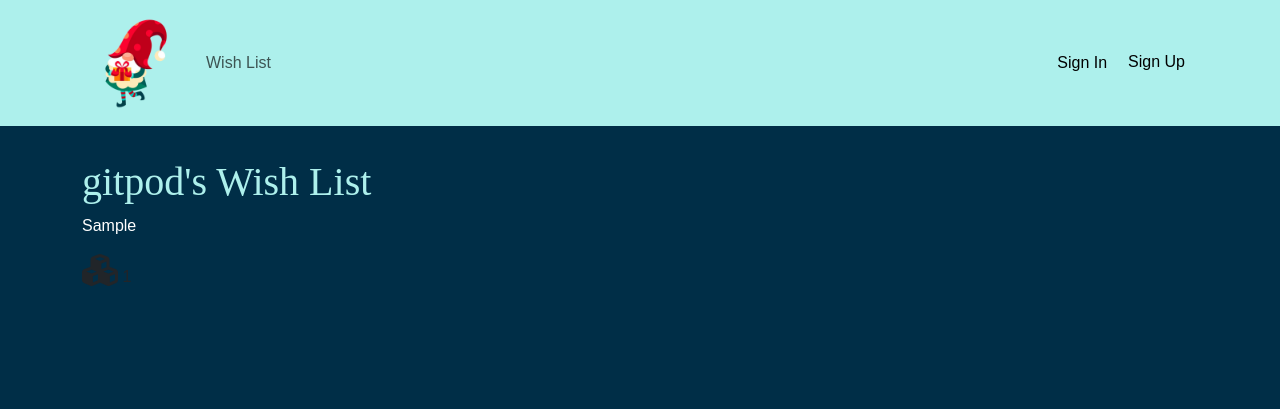
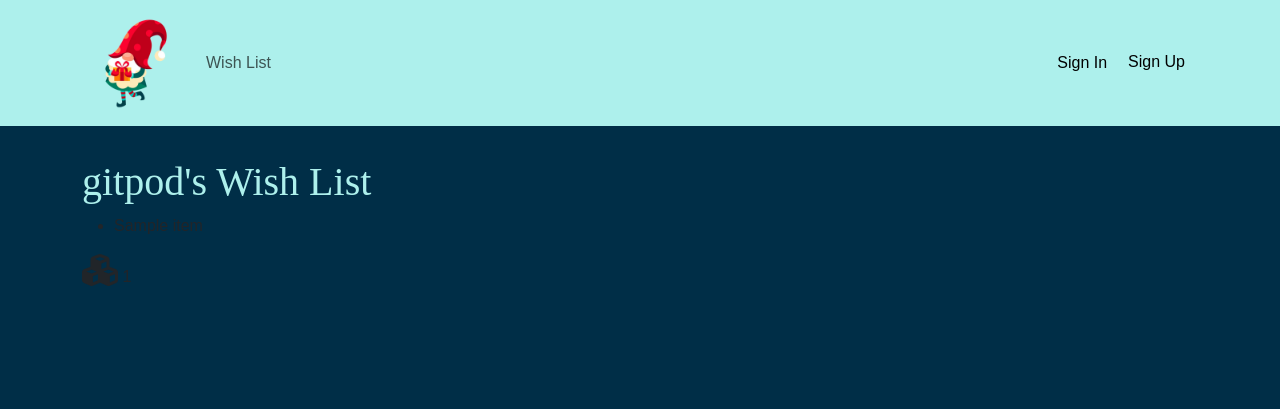
Before and after one commit to glaw2000/Christmas-Fun, a Django app: template list/templates/list/wish_list.html in a window 1280 px wide. Shown: the top 409 px of the page. Run offline with Django 4.2, Linux system fonts and the light colour scheme; data comes from the database, SQL or seed files in the repository; tables that the repository leaves empty hold one stand-in row (values such as "Sample post"); the template is opened without the code that fills it: values that come from a table or form of the project are taken from there, most other values are stand-ins (such as "Sample title", 1, 10 or a date in 2020); data that the repository does not hold is empty; some libraries are stand-ins or nearby versions; some web fonts are replaced.

Commit message:
update wish_item field type in list/models.py

```diff
--- a/list/models.py
+++ b/list/models.py
@@ -8,10 +8,11 @@ class WishList(models.Model):
     """
     fk_user_id = models.ForeignKey(
         User, on_delete=models.CASCADE, related_name="wisher")
-    wish_item = models.TextField()
+    wish_item = models.JSONField()
 
     def __str__(self):
-        return f"{self.fk_user_id}'s wish: {self.wish_item[:50]}"
+        wishes = self.wish_item if isinstance(self.wish_item, list) else []
+        return f"{self.fk_user_id}'s wishes: {', '.join(wishes[:3])}"
 
 
 
--- a/list/templates/list/wish_list.html
+++ b/list/templates/list/wish_list.html
@@ -6,9 +6,11 @@
 <h1>{{ wish_list_owner.username }}'s Wish List</h1>
 
 {% for wish in wishes %}
-    <div class="wish-item">
-        <p>{{ wish.wish_item }}</p>
-    </div>
+    <ul>
+    {% for item in wish.wish_item %}
+        <li>{{ item }}</li>
+    {% endfor %}
+    </ul>
 {% endfor %}
 
 <!-- Displaying coal button and coal count -->
```
